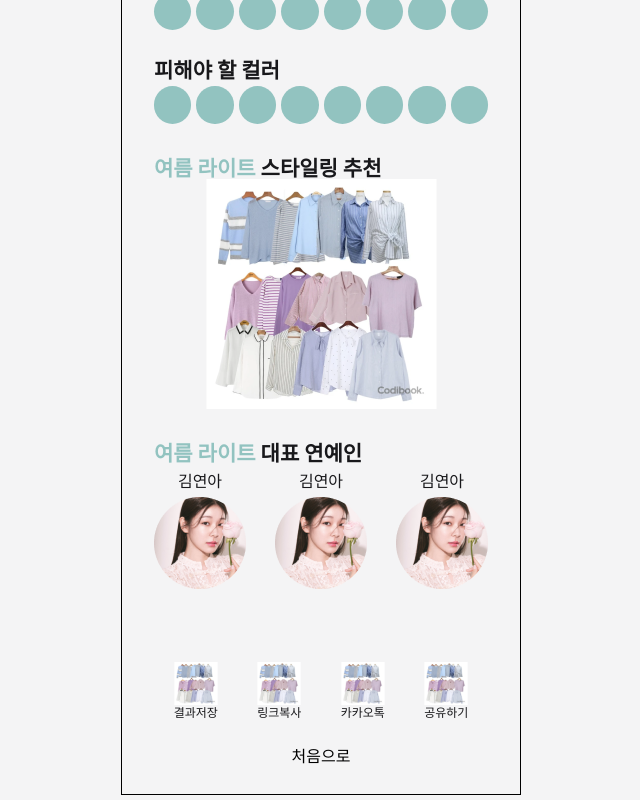
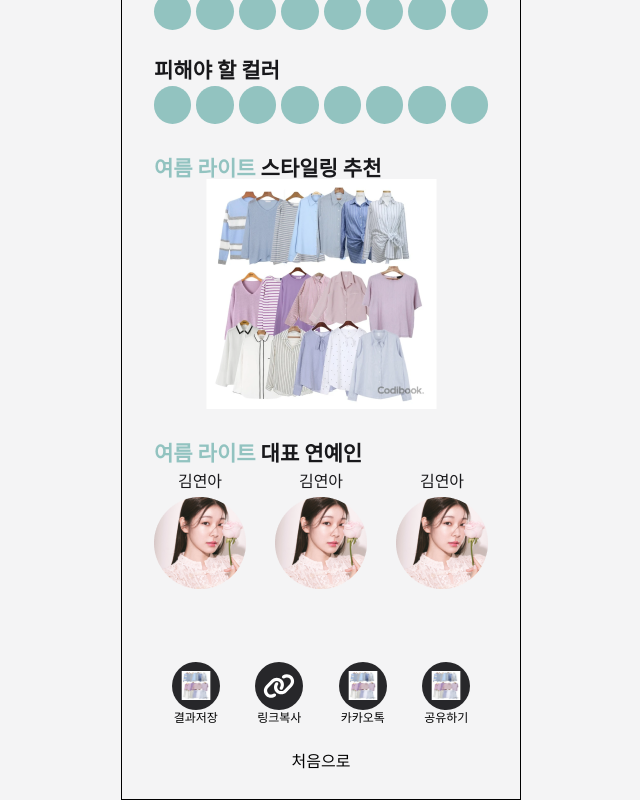
Before and after one commit to SaekKkanDa/OppaManyColorTone, a React (Vite) app: page /result in a window 1280 px wide. Shown: the part 604-1404 px from the top of the page, without its empty margins (319-959 px from the left). Built offline with nearby package versions, Linux system fonts and the light colour scheme.

Commit message:
링크 복사 기능

```diff
--- a/src/pages/Result/index.jsx
+++ b/src/pages/Result/index.jsx
@@ -1,6 +1,11 @@
 import styled from 'styled-components';
+import { FontAwesomeIcon } from '@fortawesome/react-fontawesome';
+import { faLink } from '@fortawesome/free-solid-svg-icons';
+
 import { resultData } from '@Constant/resultData';
 import { flexCustom } from '@Styles/theme';
+
+import { updateClipboard } from '@Utils/clipboard';
 
 function ResultPage() {
     const {
@@ -202,27 +207,50 @@ const $CelebrityName = styled.div`
 
 function MenuSubPage() {
     // HJ TODO: 각각 기능 추가
-    const menuItemList = [
-        { name: '결과저장', imageURL: '/stylingSummerLight.png' },
-        { name: '링크복사', imageURL: '/stylingSummerLight.png' },
-        { name: '카카오톡', imageURL: '/stylingSummerLight.png' },
-        { name: '공유하기', imageURL: '/stylingSummerLight.png' },
-    ];
+
+    const HandleLinkCopyClick = async () => {
+        try {
+            await updateClipboard(location.href);
+            // HJ TODO: 커스텀 alert 등록
+            alert('클립보드 복사에 성공했습니다.');
+        } catch (err) {
+            console.error(err);
+            alert('클립보드 복사에 실패했습니다');
+        }
+    };
 
     return (
         <>
             <$MenuContainer>
-                {menuItemList.map(({ name, imageURL }) => {
-                    return (
-                        <$MenuItemWrapper key={name}>
-                            <$MenuItemImgWrapper>
-                                <$MenuItemImg src={imageURL} />
-                            </$MenuItemImgWrapper>
-                            <$MenuItemName>{name}</$MenuItemName>
-                        </$MenuItemWrapper>
-                    );
-                })}
+                <$MenuItemWrapperButton>
+                    <$MenuItemImgWrapper>
+                        <$MenuItemImg src="/stylingSummerLight.png" />
+                    </$MenuItemImgWrapper>
+                    <$MenuItemName>결과저장</$MenuItemName>
+                </$MenuItemWrapperButton>
+
+                <$MenuItemWrapperButton onClick={HandleLinkCopyClick}>
+                    <$MenuItemImgWrapper>
+                        <FontAwesomeIcon icon={faLink} color={'white'} />
+                    </$MenuItemImgWrapper>
+                    <$MenuItemName>링크복사</$MenuItemName>
+                </$MenuItemWrapperButton>
+
+                <$MenuItemWrapperButton>
+                    <$MenuItemImgWrapper>
+                        <$MenuItemImg src="/stylingSummerLight.png" />
+                    </$MenuItemImgWrapper>
+                    <$MenuItemName>카카오톡</$MenuItemName>
+                </$MenuItemWrapperButton>
+
+                <$MenuItemWrapperButton>
+                    <$MenuItemImgWrapper>
+                        <$MenuItemImg src="/stylingSummerLight.png" />
+                    </$MenuItemImgWrapper>
+                    <$MenuItemName>공유하기</$MenuItemName>
+                </$MenuItemWrapperButton>
             </$MenuContainer>
+
             <$GotoFirstButton>처음으로</$GotoFirstButton>
         </>
     );
@@ -233,14 +261,24 @@ const $MenuContainer = styled.div`
     margin-top: 73px;
 `;
 
-const $MenuItemWrapper = styled.div`
-    width: 48px;
+const $MenuItemWrapperButton = styled.button`
+    ${flexCustom('column', 'center', 'center')}
+    cursor: pointer;
 `;
 
-const $MenuItemImgWrapper = styled.button`
-    border: none;
-    background: none;
-    padding: 0;
+const $MenuItemImgWrapper = styled.div`
+    ${flexCustom('column', 'center', 'center')}
+    border-radius: 50%;
+    background-color: #27272a;
+    padding: 8px;
+    width: 48px;
+    height: 48px;
+    aspect-ratio: 1/1;
+    font-size: 48px;
+
+    svg {
+        width: 100%;
+    }
 `;
 
 const $MenuItemImg = styled.img`
@@ -248,6 +286,7 @@ const $MenuItemImg = styled.img`
 `;
 
 const $MenuItemName = styled.div`
+    margin-top: 2px;
     text-align: center;
     font-size: 12px;
 `;
--- /dev/null
+++ b/src/utils/clipboard.js
@@ -0,0 +1,3 @@
+export async function updateClipboard(newClip) {
+    return navigator.clipboard.writeText(newClip);
+}
```
Also changed, not shown: 1 other file (tests, documents, lock files or other folders).
